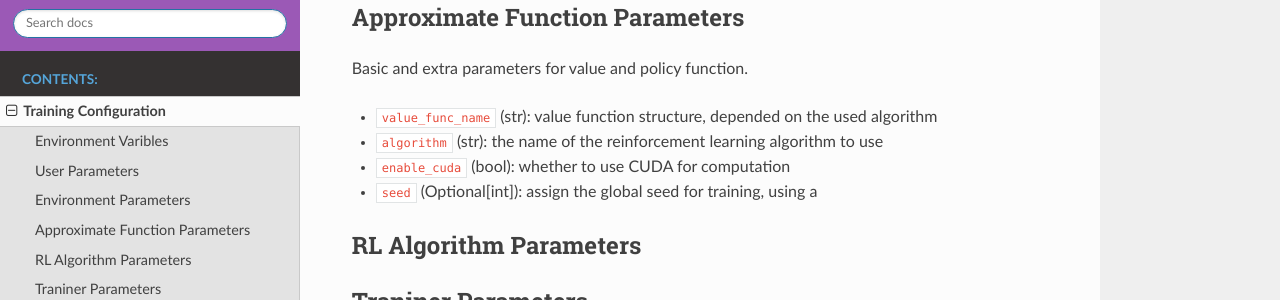
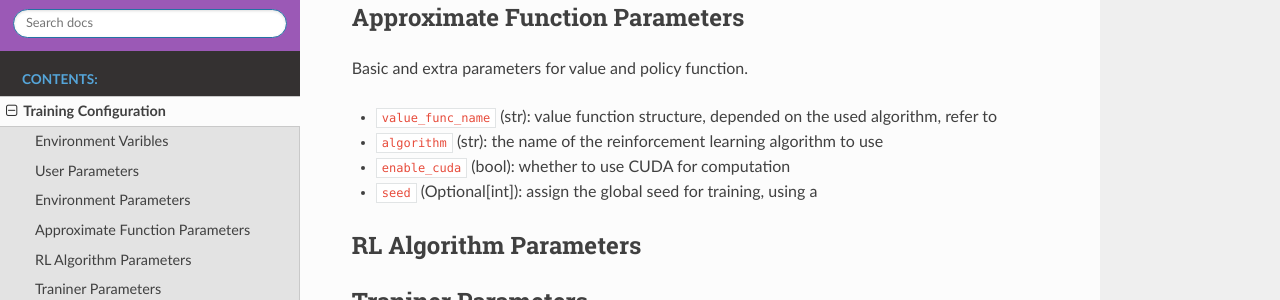
Before and after one commit to Intelligent-Driving-Laboratory/GOPS_DOC, a Sphinx documentation site: the page built from source/example_config.md, in a window 1280 px wide and 900 px high, scrolled down 1119 px. Shown: the part 170-470 px from the top of the window. Built offline with Sphinx 7.4.7 and the Read the Docs theme 2.0.0, drawn with Linux system fonts in a browser that asks for light colours.

Commit message:
minor change

```diff
--- a/source/example_config.md
+++ b/source/example_config.md
@@ -41,7 +41,7 @@ Some environments may need extra parameters, which should be added here.
 Basic and extra parameters for value and policy function.
 
 
-- `value_func_name` (str): value function structure, depended on the  used algorithm
+- `value_func_name` (str): value function structure, depended on the  used algorithm, refer to
 - `algorithm` (str): the name of the reinforcement learning algorithm to use
 - `enable_cuda` (bool): whether to use CUDA for computation
 - `seed` (Optional[int]): assign the global seed for training, using a
```
